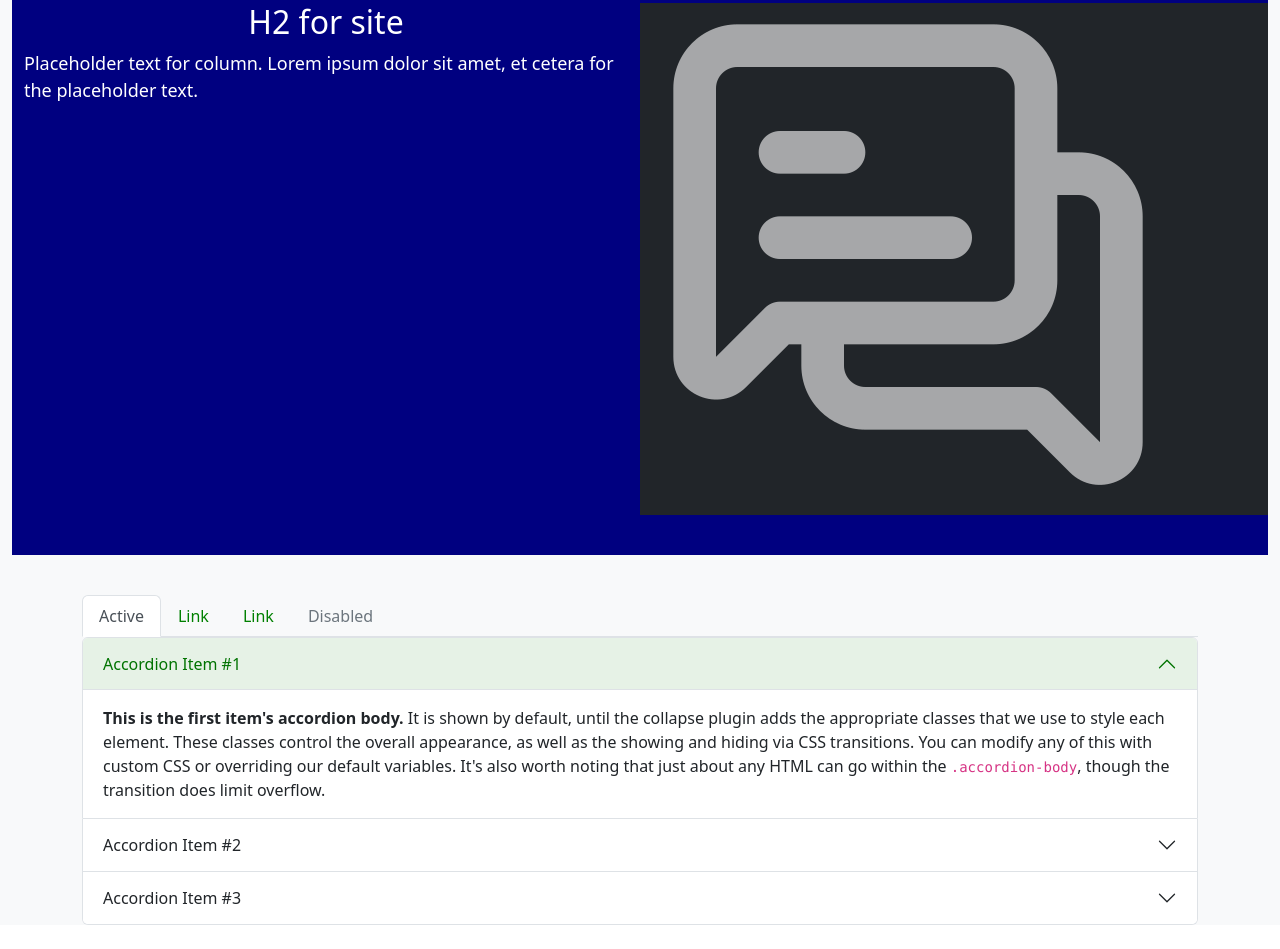
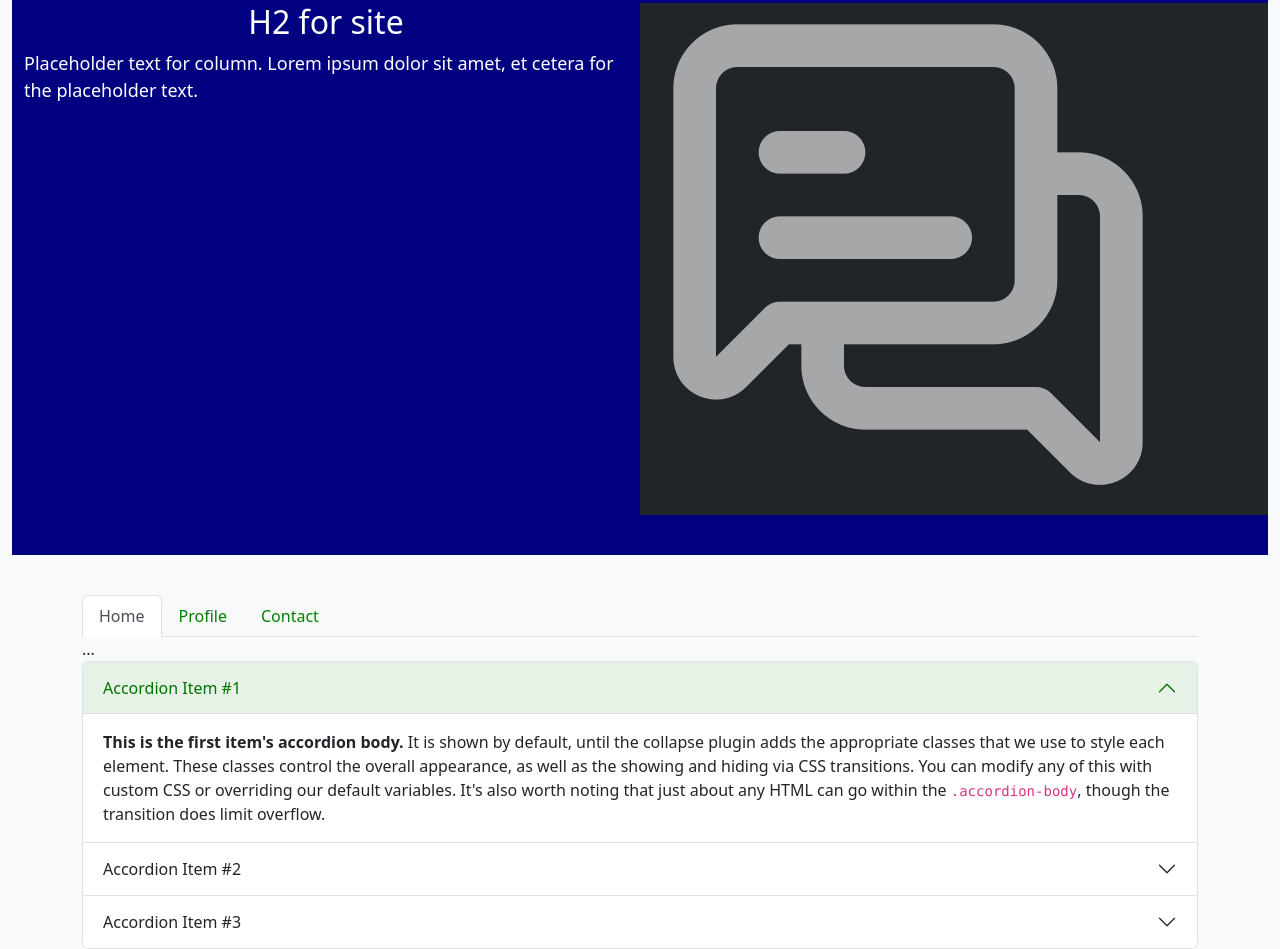
Before and after one commit to ckb4b/ckb4b.github.io, a website: page index.html in a window 1280 px wide. Shown: the part 737-1686 px from the top of the page. Before the commit the page ends 1662 px from the top, so only its background shows below. Drawn offline with Linux system fonts and the light colour scheme.

Commit message:
updated tab boilerplate again
Definitely the correct one this time

```diff
--- a/index.html
+++ b/index.html
@@ -108,20 +108,22 @@
 <div class="container">
 <div class="row">
   <div class="col-12">
-    <ul class="nav nav-tabs">
-      <li class="nav-item">
-        <a class="nav-link active" aria-current="page" href="#">Active</a>
+    <ul class="nav nav-tabs" id="myTab" role="tablist">
+      <li class="nav-item" role="presentation">
+        <button class="nav-link active" id="home-tab" data-bs-toggle="tab" data-bs-target="#home" type="button" role="tab" aria-controls="home" aria-selected="true">Home</button>
       </li>
-      <li class="nav-item">
-        <a class="nav-link" href="#">Link</a>
+      <li class="nav-item" role="presentation">
+        <button class="nav-link" id="profile-tab" data-bs-toggle="tab" data-bs-target="#profile" type="button" role="tab" aria-controls="profile" aria-selected="false">Profile</button>
       </li>
-      <li class="nav-item">
-        <a class="nav-link" href="#">Link</a>
-      </li>
-      <li class="nav-item">
-        <a class="nav-link disabled" href="#" tabindex="-1" aria-disabled="true">Disabled</a>
+      <li class="nav-item" role="presentation">
+        <button class="nav-link" id="contact-tab" data-bs-toggle="tab" data-bs-target="#contact" type="button" role="tab" aria-controls="contact" aria-selected="false">Contact</button>
       </li>
     </ul>
+    <div class="tab-content" id="myTabContent">
+      <div class="tab-pane fade show active" id="home" role="tabpanel" aria-labelledby="home-tab">...</div>
+      <div class="tab-pane fade" id="profile" role="tabpanel" aria-labelledby="profile-tab">...</div>
+      <div class="tab-pane fade" id="contact" role="tabpanel" aria-labelledby="contact-tab">...</div>
+    </div>
   </div>
 </div>
 </div>
```
